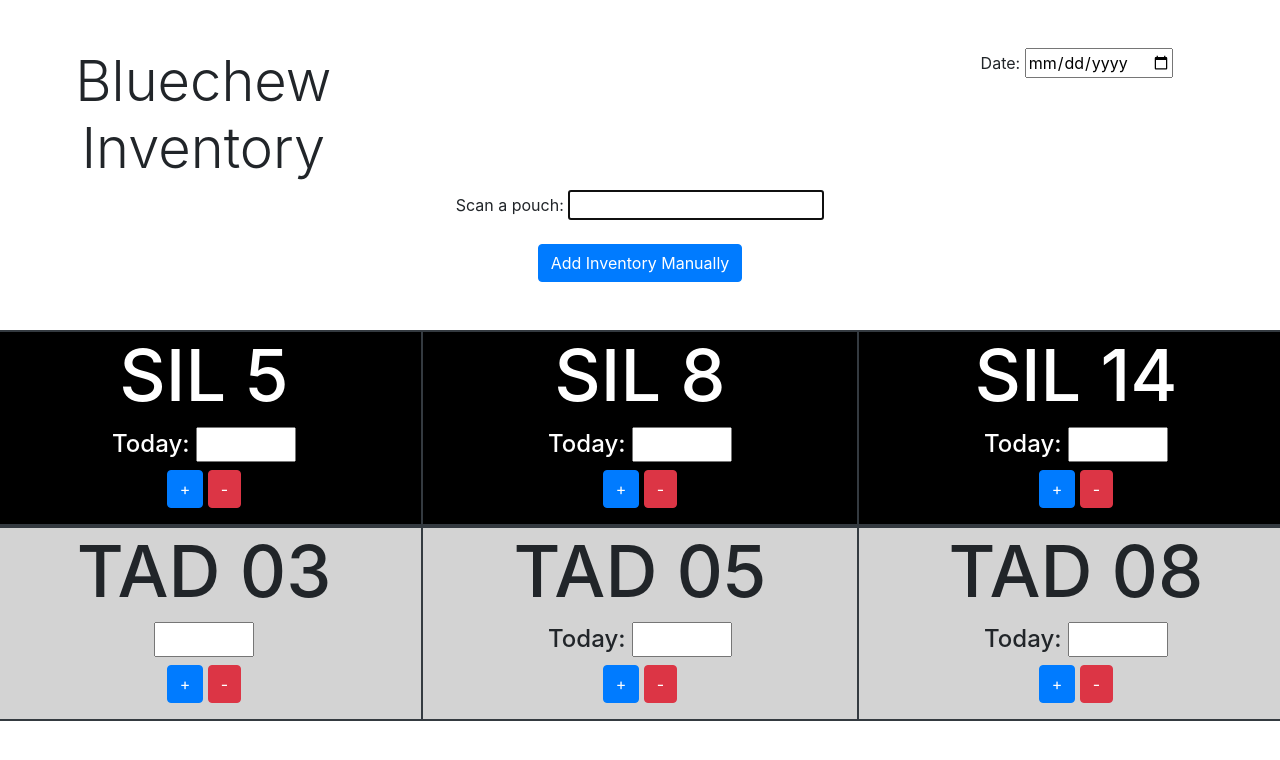
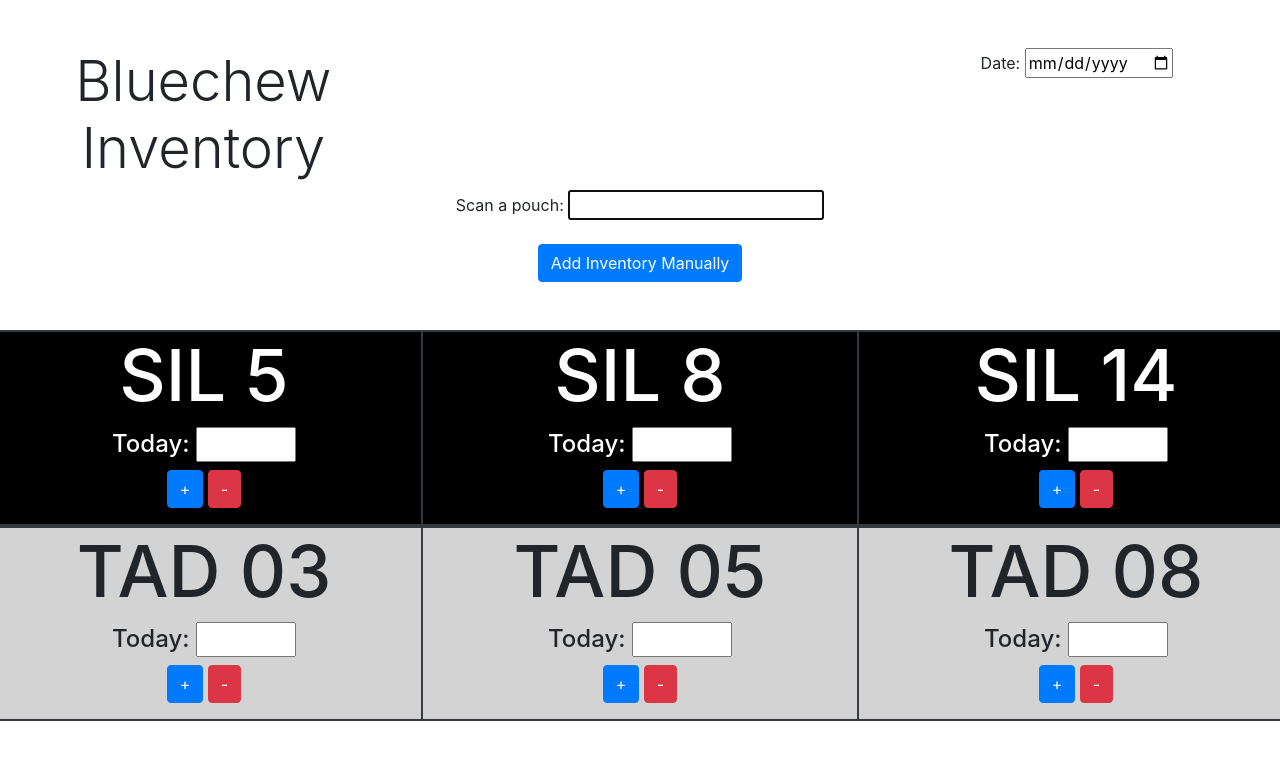
Before and after one commit to jstep1/bcinventory, a plain HTML site: page index.html in a window 1280 px wide. Drawn offline with nearby package versions, Linux system fonts and the light colour scheme.

Commit message:
fixed styling

```diff
--- a/index.html
+++ b/index.html
@@ -104,7 +104,7 @@
             <div class="row tad border border-dark">
                   <div class="col-sm border border-dark">
                     <h2>TAD 03</h2>
-                    <h4><input type="text" class="td"></h4>
+                    <h4>Today: <input type="text" class="td"></h4>
                     <div class="text-center"><button type="button" class="btn btn-primary tad3add">+</button>
                         <button type="button" class="btn btn-danger tad3sub">-</button></div>
                     <p class="invnum text-center"><span class="tad3">0</span></p>
```
